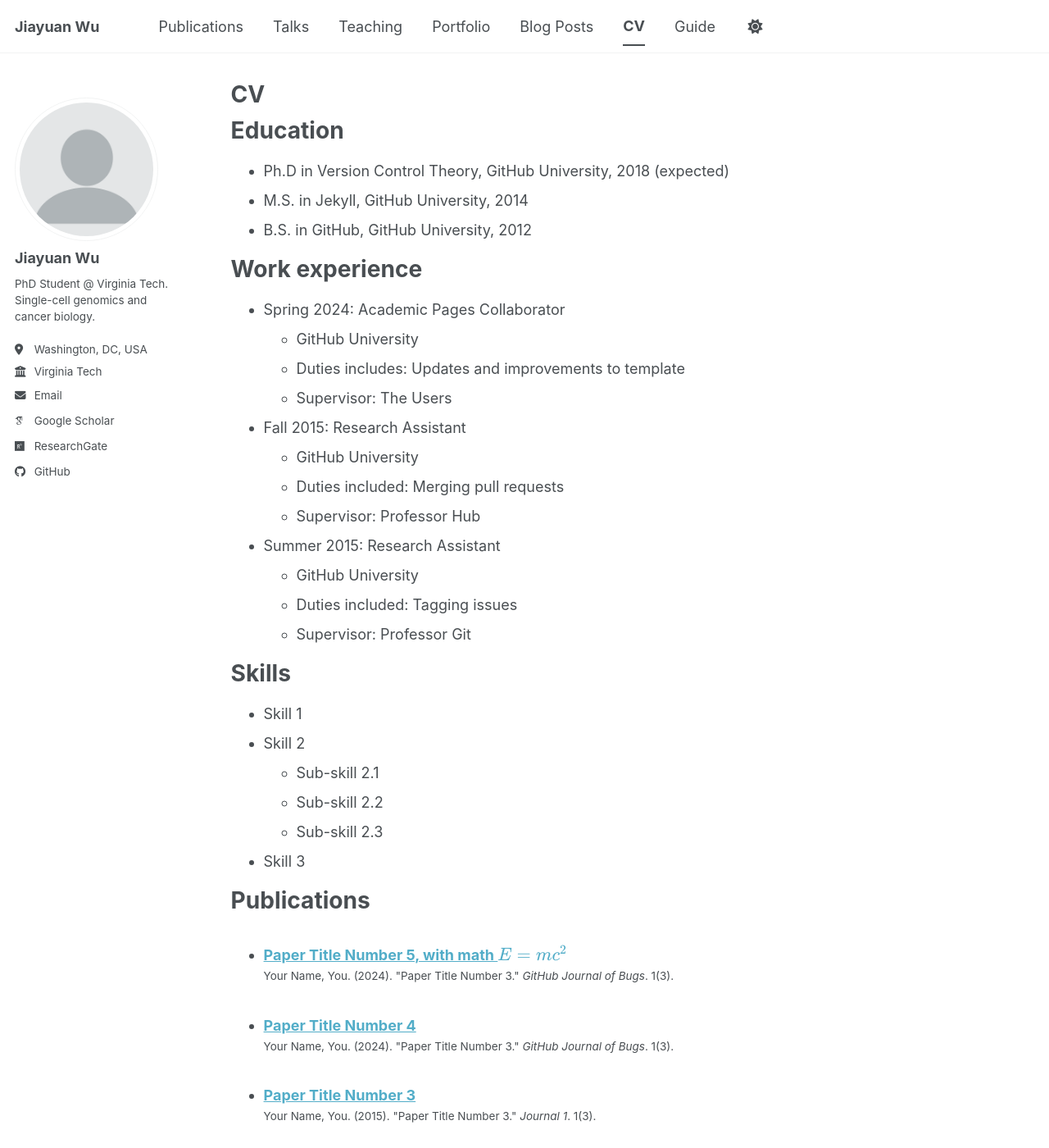
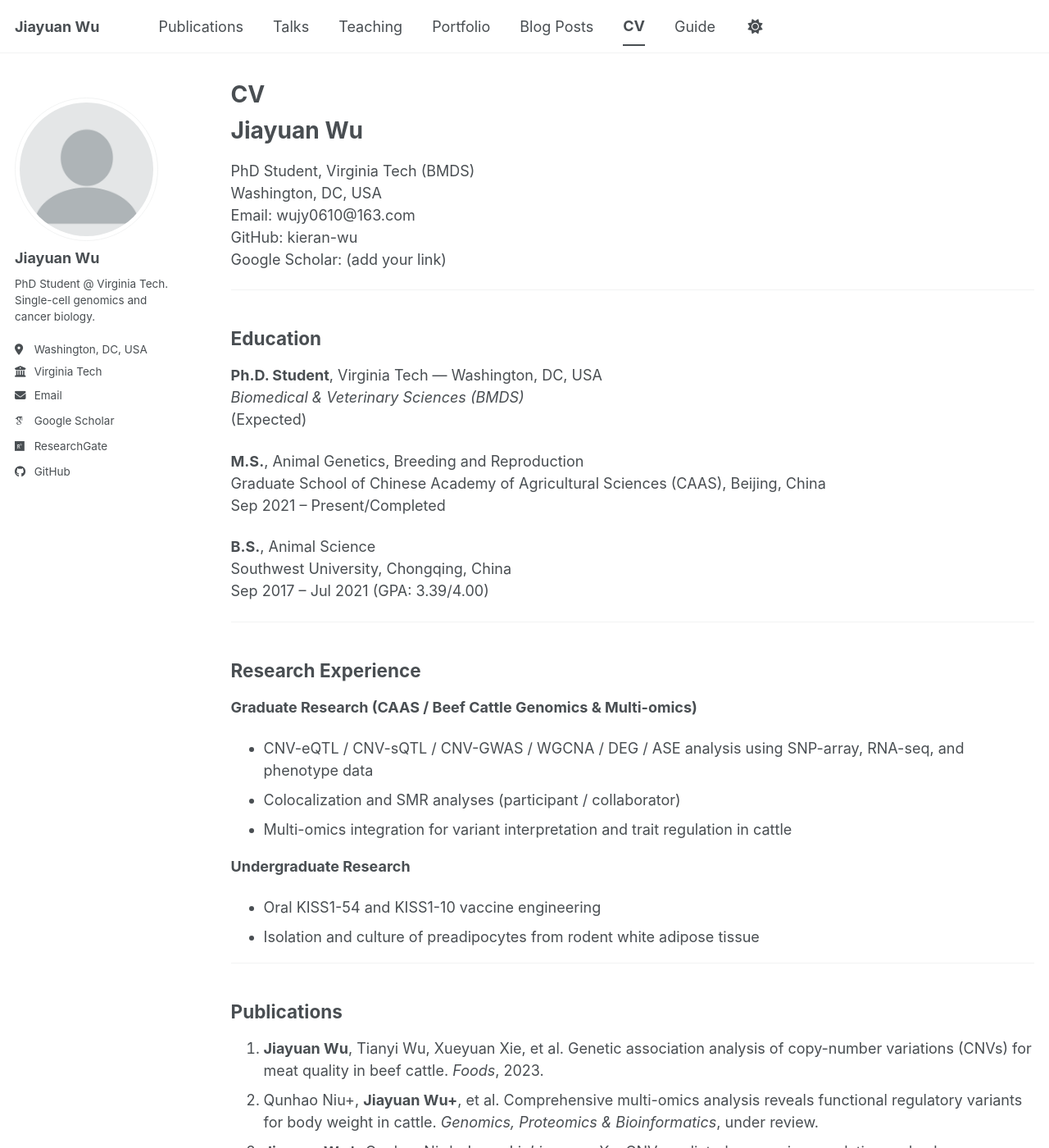
Before and after one commit to kiren-wu/wujiayuan.github.io, a Jekyll site: the page built from _pages/cv.md, in a window 1280 px wide and 1400 px high. Shown: the whole window at 82% size. Built offline with Jekyll 4.4.1, drawn with Linux system fonts in a browser that asks for light colours; some web fonts are replaced; a script bundle is joined from its source files by our own code; library files that are not in the unit come from our copies; some of the changed text lies outside the part shown.

Commit message:
Revise CV with updated education and experience

```diff
--- a/_pages/cv.md
+++ b/_pages/cv.md
@@ -9,56 +9,106 @@ redirect_from:
 
 {% include base_path %}
 
-Education
-======
-* Ph.D in Version Control Theory, GitHub University, 2018 (expected)
-* M.S. in Jekyll, GitHub University, 2014
-* B.S. in GitHub, GitHub University, 2012
+# Jiayuan Wu
 
-Work experience
-======
-* Spring 2024: Academic Pages Collaborator
-  * GitHub University
-  * Duties includes: Updates and improvements to template
-  * Supervisor: The Users
+PhD Student, Virginia Tech (BMDS)
+Washington, DC, USA
+Email: wujy0610@163.com
+GitHub: kieran-wu
+Google Scholar: (add your link)
 
-* Fall 2015: Research Assistant
-  * GitHub University
-  * Duties included: Merging pull requests
-  * Supervisor: Professor Hub
+---
 
-* Summer 2015: Research Assistant
-  * GitHub University
-  * Duties included: Tagging issues
-  * Supervisor: Professor Git
+## Education
 
-Skills
-======
-* Skill 1
-* Skill 2
-  * Sub-skill 2.1
-  * Sub-skill 2.2
-  * Sub-skill 2.3
-* Skill 3
+**Ph.D. Student**, Virginia Tech — Washington, DC, USA
+*Biomedical & Veterinary Sciences (BMDS)*
+(Expected)
 
-Publications
-======
-  <ul>{% for post in site.publications reversed %}
-    {% include archive-single-cv.html %}
-  {% endfor %}</ul>
+**M.S.**, Animal Genetics, Breeding and Reproduction
+Graduate School of Chinese Academy of Agricultural Sciences (CAAS), Beijing, China
+Sep 2021 – Present/Completed
 
-Talks
-======
-  <ul>{% for post in site.talks reversed %}
-    {% include archive-single-talk-cv.html  %}
-  {% endfor %}</ul>
+**B.S.**, Animal Science
+Southwest University, Chongqing, China
+Sep 2017 – Jul 2021 (GPA: 3.39/4.00)
 
-Teaching
-======
-  <ul>{% for post in site.teaching reversed %}
-    {% include archive-single-cv.html %}
-  {% endfor %}</ul>
+---
 
-Service and leadership
-======
-* Currently signed in to 43 different slack teams
+## Research Experience
+
+**Graduate Research (CAAS / Beef Cattle Genomics & Multi-omics)**
+- CNV-eQTL / CNV-sQTL / CNV-GWAS / WGCNA / DEG / ASE analysis using SNP-array, RNA-seq, and phenotype data
+- Colocalization and SMR analyses (participant / collaborator)
+- Multi-omics integration for variant interpretation and trait regulation in cattle
+
+**Undergraduate Research**
+- Oral KISS1-54 and KISS1-10 vaccine engineering
+- Isolation and culture of preadipocytes from rodent white adipose tissue
+
+---
+
+## Publications
+
+1. **Jiayuan Wu**, Tianyi Wu, Xueyuan Xie, et al. Genetic association analysis of copy-number variations (CNVs) for meat quality in beef cattle. *Foods*, 2023.
+2. Qunhao Niu+, **Jiayuan Wu+**, et al. Comprehensive multi-omics analysis reveals functional regulatory variants for body weight in cattle. *Genomics, Proteomics & Bioinformatics*, under review.
+3. **Jiayuan Wu†**, Qunhao Niu†, Junya Li*, Lingyang Xu*. CNV-mediated expression regulation and enhancer activity influences fat deposition metabolism in cattle. *Journal of Advanced Research*, under review.
+
+---
+
+## Awards & Honors
+
+- **Chinese National Scholarship**, Jul 2023
+- Award of Excellence for Graduate Student Social Activities, CAAS, 2022–2023
+- Outstanding Communist Youth League Member, 2018–2019
+- Spiritual Civilization / Academic Science & Technology Awards, 2018–2019; 2019–2020
+
+---
+
+## Teaching & Leadership
+
+- Class President (Undergraduate), 2017–2022
+- Teaching Assistant, Molecular Biology (Nov–Dec 2019; May–Jun 2020)
+
+---
+
+## Field / Lab Experience
+
+- Pinan cattle slaughter experiment / meat quality testing & analysis (Henan Nanyang Yellow Cattle Sci-Tech Center), Mar–Apr 2023
+- Slaughtering experiment, sampling, carcass determination (Inner Mongolia ZhongAo Food Co.), Apr 2023
+- Production performance measurement (Ulagai Base, Xilinhot, Inner Mongolia), Jul–Aug 2020
+- School internship (Dazu Tengda Experimental Station, Chongqing), Sep–Oct 2020
+- Huaxi cattle expansion and breeding (Xilingol League, Inner Mongolia), Apr–Jun 2020
+
+---
+
+## Skills
+
+**Programming:** Linux, R
+**Tools (Linux):** plink, bedtools, GCTA, PEER, PennCNV, FastQC, Trimmomatic, samtools, HISAT2
+**Tools (R):** CNVRanger, GALLO, DNAcopy, MatrixEQTL, coloc, GenomicRanges, edgeR, HandyCNV
+
+---
+
+## Auto-generated Lists (optional)
+
+### Publications (from site collection)
+<ul>
+{% for post in site.publications reversed %}
+  {% include archive-single-cv.html %}
+{% endfor %}
+</ul>
+
+### Talks (from site collection)
+<ul>
+{% for post in site.talks reversed %}
+  {% include archive-single-talk-cv.html %}
+{% endfor %}
+</ul>
+
+### Teaching (from site collection)
+<ul>
+{% for post in site.teaching reversed %}
+  {% include archive-single-cv.html %}
+{% endfor %}
+</ul>
```
